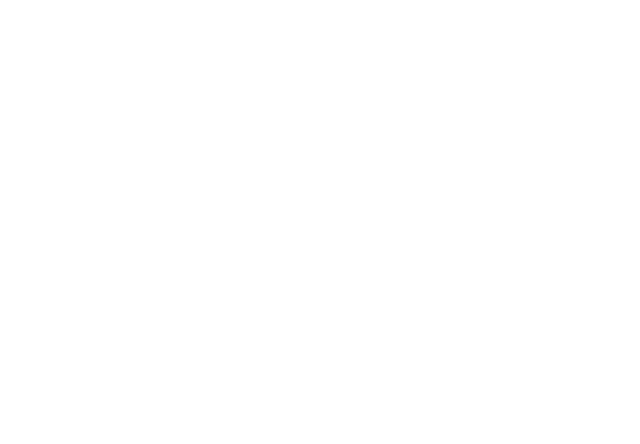
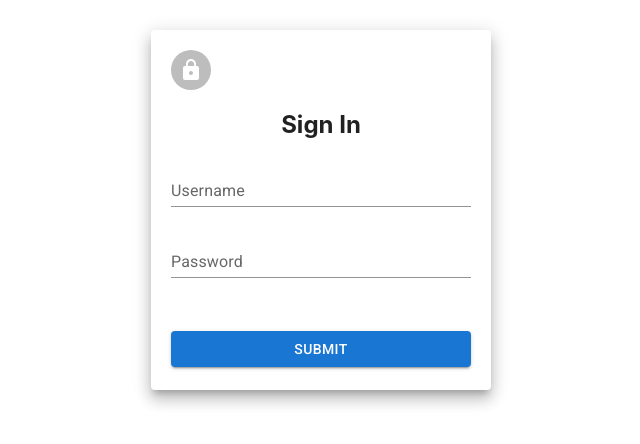
Before and after one commit to CispasMLP/-Internal-Company-Leave-Request-Application, a React (Create React App) app: page / in a window 1280 px wide. Shown: the top 444 px of the page, without its empty margins (319-959 px from the left). Built offline with nearby package versions, Linux system fonts and the light colour scheme.

Commit message:
login page

```diff
--- a/package.json
+++ b/package.json
@@ -6,17 +6,23 @@
     "@emotion/react": "^11.10.6",
     "@emotion/styled": "^11.10.6",
     "@fontsource/roboto": "^4.5.8",
+    "@material-ui/core": "^4.12.4",
+    "@mui/icons-material": "^5.11.11",
     "@mui/material": "^5.11.13",
+    "@mui/styled-engine-sc": "^5.11.11",
     "@testing-library/jest-dom": "^5.16.5",
     "@testing-library/react": "^13.4.0",
     "@testing-library/user-event": "^13.5.0",
     "@types/jest": "^27.5.2",
+    "@types/material-ui": "^0.21.12",
     "@types/node": "^16.18.18",
     "@types/react": "^18.0.28",
     "@types/react-dom": "^18.0.11",
+    "formik": "^2.2.9",
     "react": "^18.2.0",
     "react-dom": "^18.2.0",
     "react-scripts": "5.0.1",
+    "styled-components": "^5.3.9",
     "typescript": "^4.9.5",
     "web-vitals": "^2.1.4",
     "yup": "^1.0.2"
--- a/src/App.tsx
+++ b/src/App.tsx
@@ -1,9 +1,11 @@
 import React from 'react';
 import './App.css';
+import Login from './components/login/Login';
 
 function App() {
   return (
     <div className="App">
+      <Login/>
     </div>
   );
 }
--- a/src/components/login/Login.tsx
+++ b/src/components/login/Login.tsx
@@ -1,9 +1,65 @@
 import React from 'react'
+import {Avatar, Button, Grid, Paper, TextField} from '@mui/material'
+import LockIcon from '@mui/icons-material/Lock';
+ import { Form, Formik,Field, ErrorMessage } from 'formik';
+import * as Yup from 'yup';
 
 const Login = () => {
+
+    const initialValues={
+        email:'',
+        password:''
+    }
+
+    const validateYupSchema= Yup.object().shape({
+       username: Yup.string().email('Invalid email').required('Required'),
+       password: Yup.string().required('Required')
+    })
+
+    const onSubmit=(values:any,props:any)=>{
+        console.log(values);
+
+    }
+
+    const paperStyle={
+        padding:20,
+        height:'40vh',
+        width:300,
+        margin:'30px auto'
+    }
   return (
     <div>
+      <Grid>
+        <Paper elevation={10} style={paperStyle}>
+            <Grid>
+            <Avatar><LockIcon/></Avatar>
+            <h2>Sign In</h2>
+            </Grid>
 
+            <Formik initialValues={initialValues} onSubmit={onSubmit} validationSchema={validateYupSchema}>
+                {(props)=>(
+                    <Form>
+                      <Field as={TextField} name='username'
+                      label ='Username'
+                      variant='standard'
+                      placeholder='Enter username'
+                      helperText={<ErrorMessage name='username'/>}
+                      fullWidth/>
+
+                      <Field as={TextField}
+                      name='password'
+                      label ='Password'
+                      variant='standard'
+                      fullWidth type='password'
+                      helperText={<ErrorMessage name='password'/>}
+                      sx={{margin:'20px auto'}}/>
+
+                      <Button type='submit' variant='contained' fullWidth sx={{margin:'30px auto'}}>Submit</Button>
+                    </Form>
+                )}
+            </Formik>
+        </Paper>
+      </Grid>
     </div>
   )
 }
```
Also changed, not shown: 1 other file (tests, documents, lock files or other folders).
